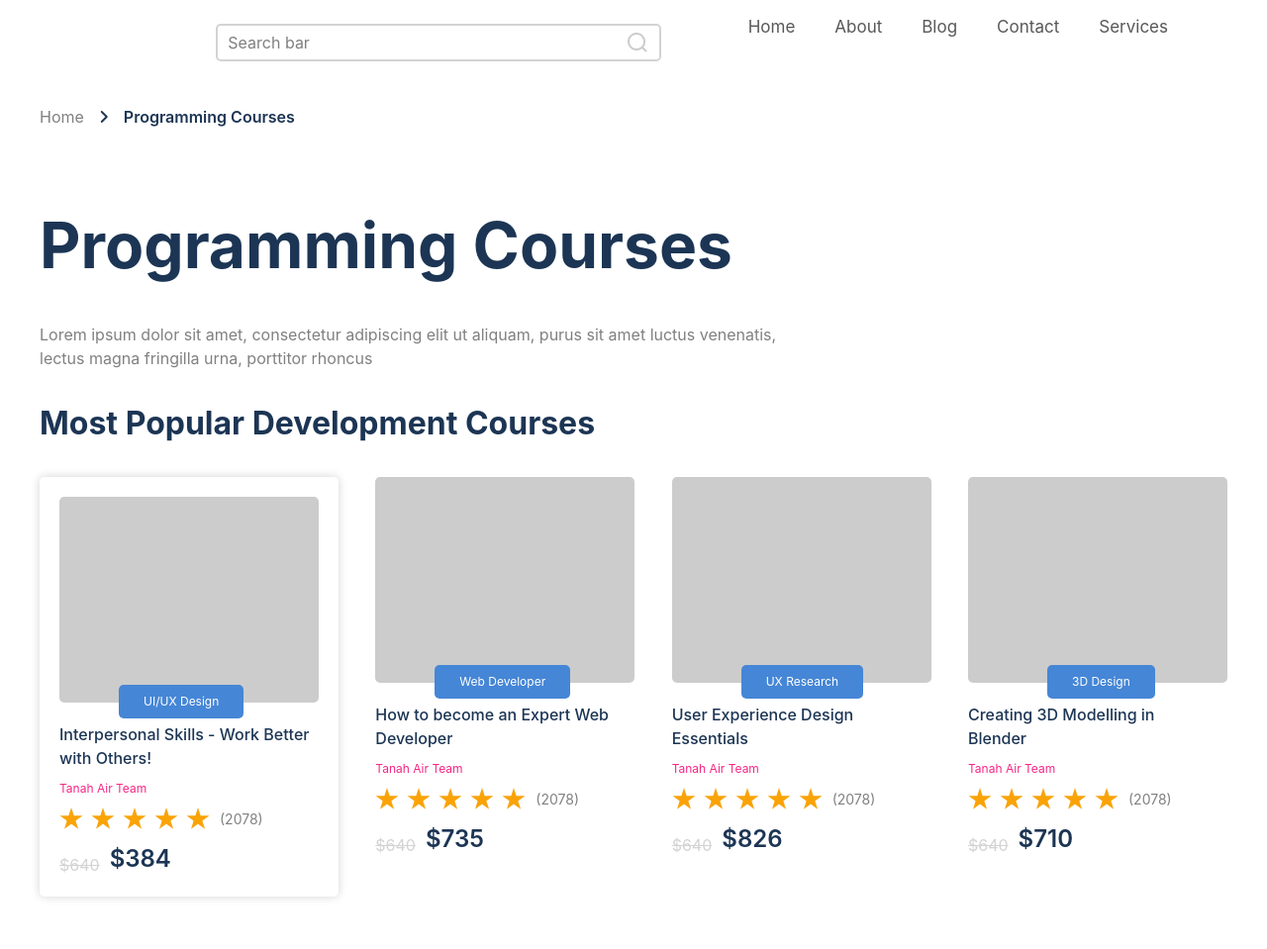
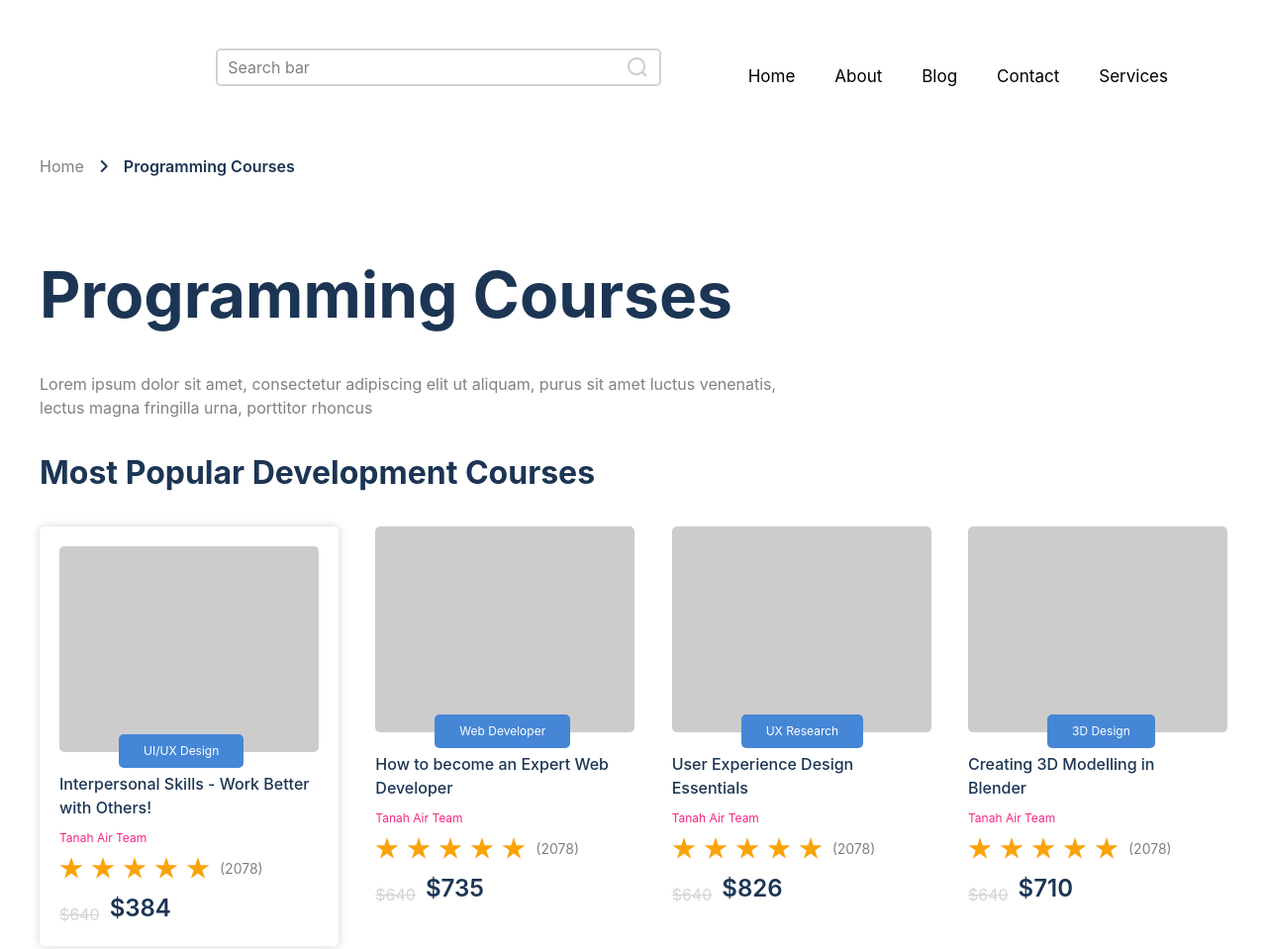
Before and after one commit to zargulak11-hash/groups, a website: page src/ahmad.html in a window 1280 px wide. Shown: the top 959 px of the page at 99% size. Drawn offline with nearby package versions, Linux system fonts and the light colour scheme; files that its build step writes are made by us from their sources; files whose address does not match are found by name.

Commit message:
commiti okhiron

```diff
--- a/src/2211.html
+++ b/src/2211.html
@@ -8,7 +8,7 @@
 </head>
 <body>
     <div class="bg-[#5b5b5b] text-white min-h-[500px] font-sans p-6">
-  <nav class="max-w-7xl mx-auto flex items-center justify-between py-4 border-b border-gray-500 mb-8">
+  <div class="max-w-7xl mx-auto flex items-center justify-between py-4 border-b border-gray-500 mb-8">
     <div class="flex items-center gap-8">
       <div class="flex items-center gap-2 text-2xl font-bold">
         <svg width="32" height="32" viewBox="0 0 32 32" fill="none" xmlns="http://www.w3.org/2000/svg">
@@ -26,13 +26,16 @@
 
     <div class=" hidden lg:flex items-center gap-6 text-sm font-medium ">
       <div class="flex items-center gap-1 cursor-pointer">
-       <a href="./madina.html"> Category</a> <svg class="w-4 h-4" fill="none" stroke="currentColor" viewBox="0 0 24 24"><path d="M19 9l-7 7-7-7"></path></svg>
-      </div>
-      <a href="./ahmad.html" class="lg:block">Become an Mentor</a>
-      <a href="#" class="border border-white rounded-md px-5 py-1.5">Login</a>
-   <a href="./madina.html" class="bg-[#ff2d8c] rounded-md px-5 py-2 font-semibold">Sing up</a>
     </div>
   </nav>
+  <nav
+            class="flex flex-wrap gap-[40px] mt-[50px]  text-[#000000] text-[17px] pl-[70px] pr-[60px] items-center justify-center mb-[30px]">
+            <a href="../index.html">Home</a>
+            <a href="./2211.html">About</a>
+            <a href="./ahmad.html">Blog</a>
+            <a href="./madina.html">Contact</a>
+            <a href="./madina1.html">Services</a>
+        </nav>
 
   <div class="max-w-7xl mx-auto py-8">
     <div class="flex items-center gap-2 text-sm text-gray-300 mb-10">
--- a/src/ahmad.html
+++ b/src/ahmad.html
@@ -25,13 +25,14 @@
         />
         <img src="./src/images/Search.png" alt="" />
       </div>
-<nav class="flex flex-wrap gap-[40px]  text-[#585858] hover:text-[#000000] text-[17px] pl-[70px] pr-[60px] items-center justify-center mb-[30px]">
-            <a href="./index.html">Home</a>
-            <a href="./src/ahmad.html">About</a>
-            <a href="./src/muhammad.html">Blog</a>
-            <a href="./src/madina.html">Contact</a>
-            <a href="./src/madina1.html">Services</a>
-</nav>
+<nav
+            class="flex flex-wrap gap-[40px] mt-[50px]  text-[#000000] text-[17px] pl-[70px] pr-[60px] items-center justify-center mb-[30px]">
+            <a href="../index.html">Home</a>
+            <a href="./2211.html">About</a>
+            <a href="./ahmad.html">Blog</a>
+            <a href="./madina.html">Contact</a>
+            <a href="./madina1.html">Services</a>
+        </nav>
       <p class="text-[24px] font-bold text-[#1C3554] lg:hidden">☰</p>
     </header>
     <header class="max-w-300 m-auto flex items-center gap-[10px] lg:p-[20px_0] p-[20px_15px]">
```
